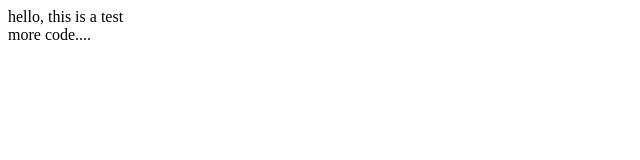
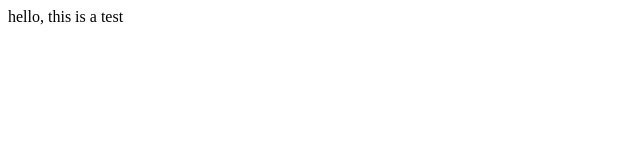
Before and after one commit to zdihua/youtube.demo, a plain HTML site: page WebContent/index.html in a window 1280 px wide. Shown: the full height of the page, 0-640 px from the left. Drawn offline with Linux system fonts and the light colour scheme.

Commit message:
Revert "more changes to index"
This reverts commit 71b9ce07a31be866821eb5baeeb13cbf22c0d180.

```diff
--- a/WebContent/index.html
+++ b/WebContent/index.html
@@ -6,7 +6,5 @@
 </head>
 <body>
   hello, this is a test
-  <br />
-  more code....
 </body>
 </html>
```
